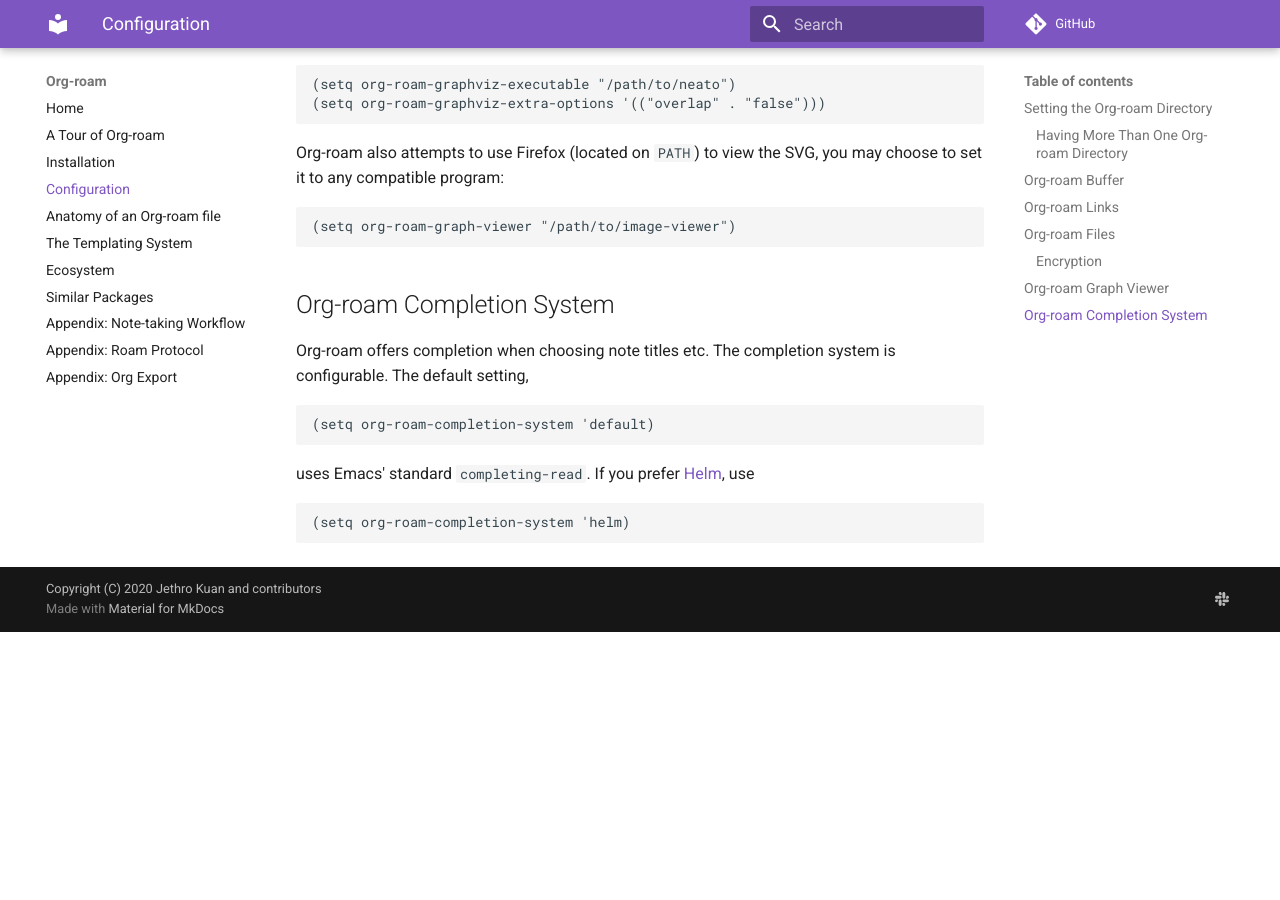
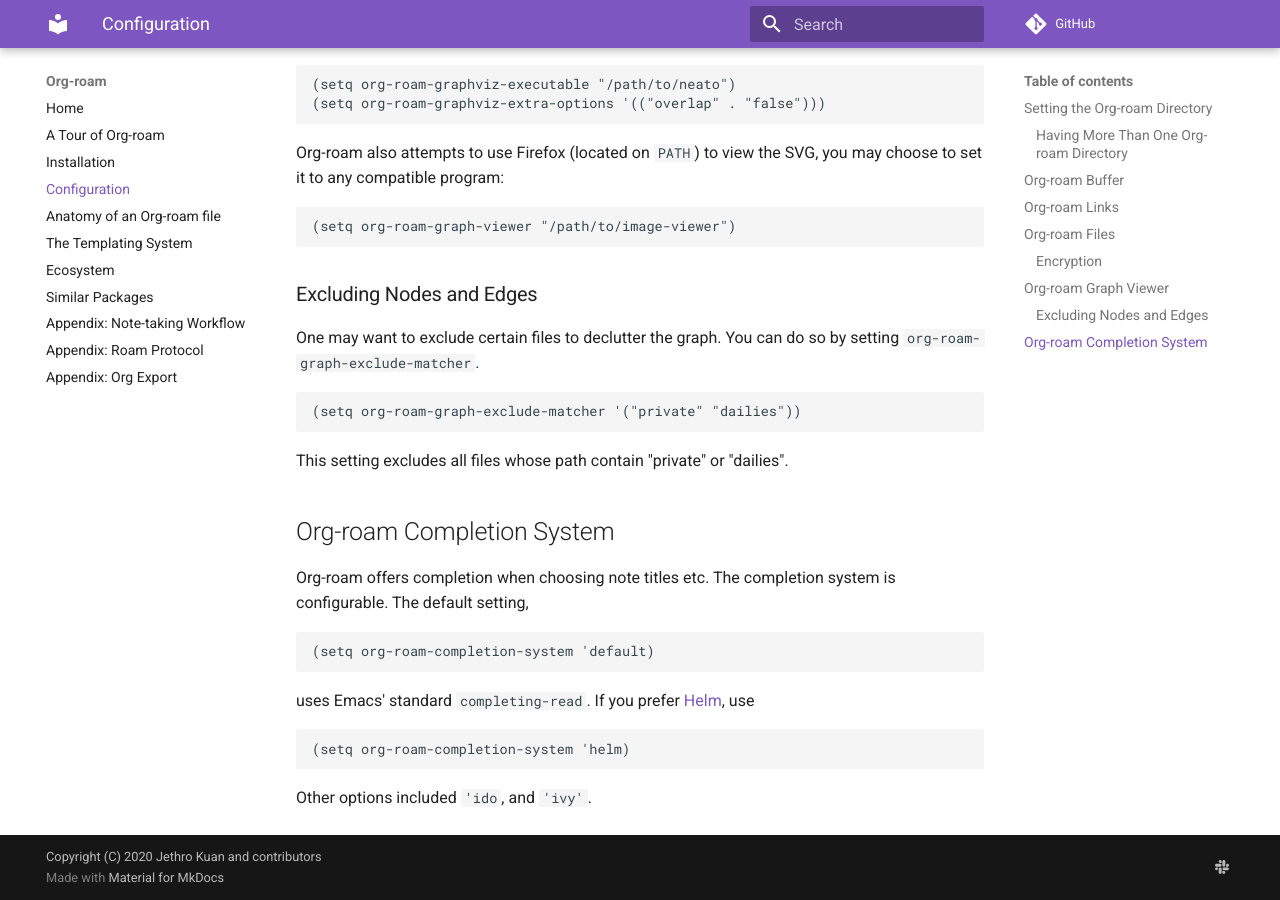
Before and after one commit to org-roam/org-roam, an MkDocs documentation site: the page built from doc/configuration.md, in a window 1280 px wide and 900 px high, scrolled down 2238 px. Built offline with MkDocs 1.6.1 and Material for MkDocs 9.7.7, drawn with Linux system fonts in a browser that asks for light colours; comment, search, counter and statistics services are not loaded; before the commit the page ends 2870 px from its top, so only the background shows below that.

Commit message:
(feat): upgrade `org-roam-graph-exclude-matcher` to accept a list (#296)
Closes #295

````diff
--- a/doc/configuration.md
+++ b/doc/configuration.md
@@ -115,15 +115,28 @@ SVG, you may choose to set it to any compatible program:
 (setq org-roam-graph-viewer "/path/to/image-viewer")
 ```
 
+### Excluding Nodes and Edges
+One may want to exclude certain files to declutter the graph. You can do so by setting `org-roam-graph-exclude-matcher`.
+
+```
+(setq org-roam-graph-exclude-matcher '("private" "dailies"))
+```
+
+This setting excludes all files whose path contain "private" or "dailies".
+
 ## Org-roam Completion System
 
 Org-roam offers completion when choosing note titles etc.
 The completion system is configurable. The default setting,
+
 ```
 (setq org-roam-completion-system 'default)
 ```
+
 uses Emacs' standard `completing-read`. If you prefer [Helm](https://emacs-helm.github.io/helm/), use
 
 ```
 (setq org-roam-completion-system 'helm)
 ```
+
+Other options included `'ido`, and `'ivy'`.
````
Also changed, not shown: CHANGELOG.md (+2 -0 lines), 1 other file.
